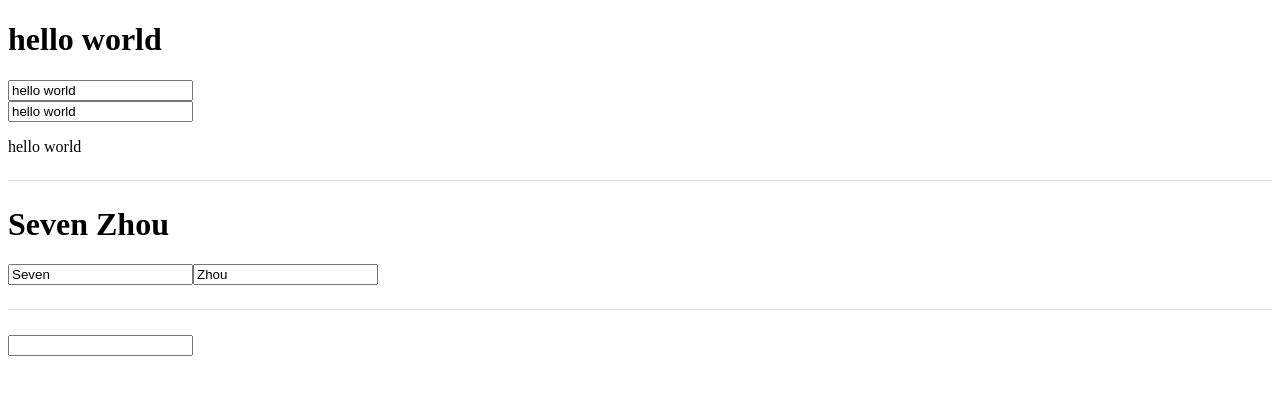
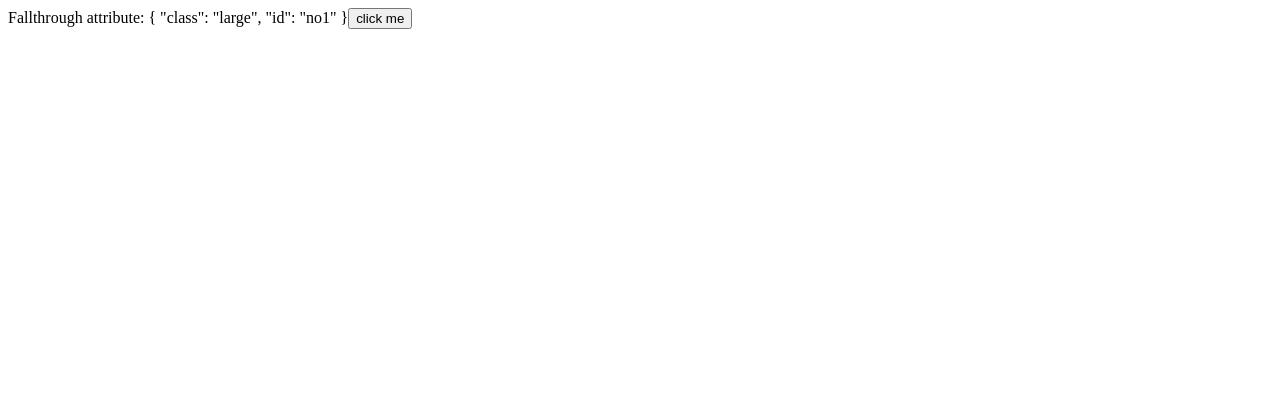
Before and after one commit to xuuuuan/vue-study, a Vue app: page / in a window 1280 px wide. Shown: the top 394 px of the page. Built offline with nearby package versions, Linux system fonts and the light colour scheme.

Commit message:
add: 透传 Attributes

```diff
--- a/src/App.vue
+++ b/src/App.vue
@@ -1,7 +1,7 @@
 <script setup lang="ts">
-import ChapterDemo from '@/chapters/02-components/chapter03/VModel.vue';
+import Attrs from '@/chapters/02-components/chapter04/Attrs.vue';
 </script>
 
 <template>
-  <ChapterDemo />
+  <Attrs />
 </template>
--- /dev/null
+++ b/src/chapters/02-components/chapter04/Attrs.vue
@@ -0,0 +1,65 @@
+<!--透传Attributes-->
+<script setup lang="ts">
+import MyButton from '@/chapters/02-components/chapter04/MyButton.vue';
+
+function onClick() {
+  console.log('clicked');
+}
+</script>
+
+<template>
+  <!--
+  1.Attributes 继承
+  “透传 attribute”指的是传递给一个组件，却没有被该组件声明为 props 或 emits 的 attribute
+  或者 v-on 事件监听器。最常见的例子就是 class、style 和 id。
+  当一个组件以单个元素为根作渲染时，透传的 attribute 会自动被添加到根元素上
+  下面这个例子渲染出来的DOM是
+  <button class="large">click me</button>
+  这里，<MyButton> 并没有将 class 声明为一个它所接受的 prop，
+  所以 class 被视作透传 attribute，自动透传到了 <MyButton> 的根元素上
+  -->
+  <MyButton class="large" id="no1" @click="onClick" />
+  <!--
+  1.1. 对 class 和 style 的合并
+  如果一个子组件的根元素已经有了 class 或 style attribute，它会和从父组件上继承的值合并。
+  如果我们将之前的 <MyButton> 组件的模板改成这样
+  button class="btn">click me</button>
+  那么渲染出来的DOM是
+  <button class="btn large">click me</button>
+  -->
+
+  <!--
+  1.2. v-on 监听器继承
+  同样的规则也适用于 v-on 事件监听器
+  <MyButton @click="onClick" />
+  click 监听器会被添加到 <MyButton> 的根元素，即那个原生的 <button> 元素之上。
+  当原生的 <button> 被点击，会触发父组件的 onClick 方法。同样的，
+  如果原生 button 元素自身也通过 v-on 绑定了一个事件监听器，则这个监听器和从父组件继承的监听器都会被触发
+  -->
+
+  <!--
+  1.3. 深层组件继承
+  有些情况下一个组件会在根节点上渲染另一个组件。
+  例如，我们重构一下 <MyButton>，让它在根节点上渲染 <BaseButton>：
+  <MyButton/> 的模板，只是渲染另一个组件：
+  <BaseButton />
+  此时 <MyButton> 接收的透传 attribute 会直接继续传给 <BaseButton>
+  A -> B -> C 这样
+  -->
+
+  <!--
+  2.禁用 Attributes 继承 和 $attrs
+  最常见的需要禁用 attribute 继承的场景就是 attribute 需要应用在根节点以外的其他元素上。
+  通过设置 inheritAttrs 选项为 false，你可以完全控制透传进来的 attribute 被如何使用。
+  这些透传进来的 attribute 可以在模板的表达式中直接用 $attrs 访问到。
+  https://cn.vuejs.org/guide/components/attrs.html#disabling-attribute-inheritance
+  -->
+
+  <!--
+  3. 多根节点的 Attributes 继承
+  4. 在 JavaScript 中访问透传 Attributes
+  查看MyButton组件内容~~
+  -->
+</template>
+
+<style scoped></style>
--- /dev/null
+++ b/src/chapters/02-components/chapter04/MyButton.vue
@@ -0,0 +1,24 @@
+<!--
+<script>
+// 使用普通的 <script> 来声明选项
+export default {
+  // 禁用 Attributes 继承
+  inheritAttrs: false
+}
+</script>
+-->
+
+<script setup lang="ts">
+import { useAttrs } from 'vue';
+// 4. 在 JavaScript 中访问透传 Attributes
+const attrs = useAttrs();
+console.log(attrs);
+</script>
+
+<template>
+  <span>Fallthrough attribute: {{ $attrs }}</span>
+  <!--3. 多根节点的 Attributes 继承 需要 $attrs 被显式绑定-->
+  <button v-bind="$attrs">click me</button>
+</template>
+
+<style scoped></style>
```
